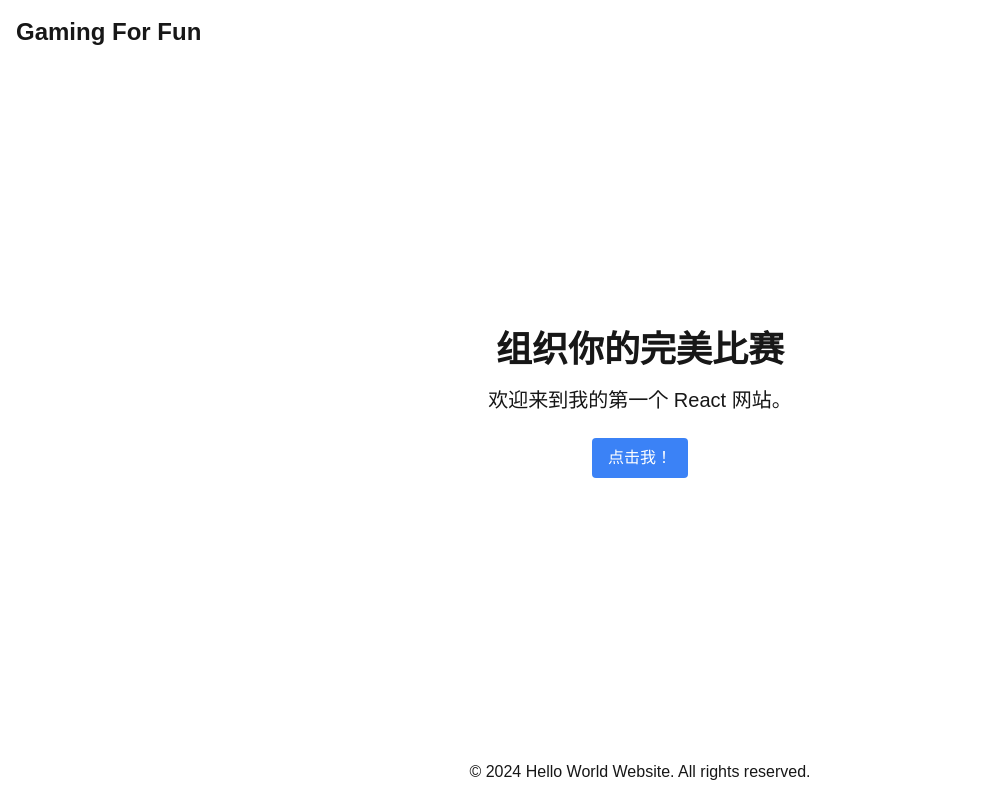
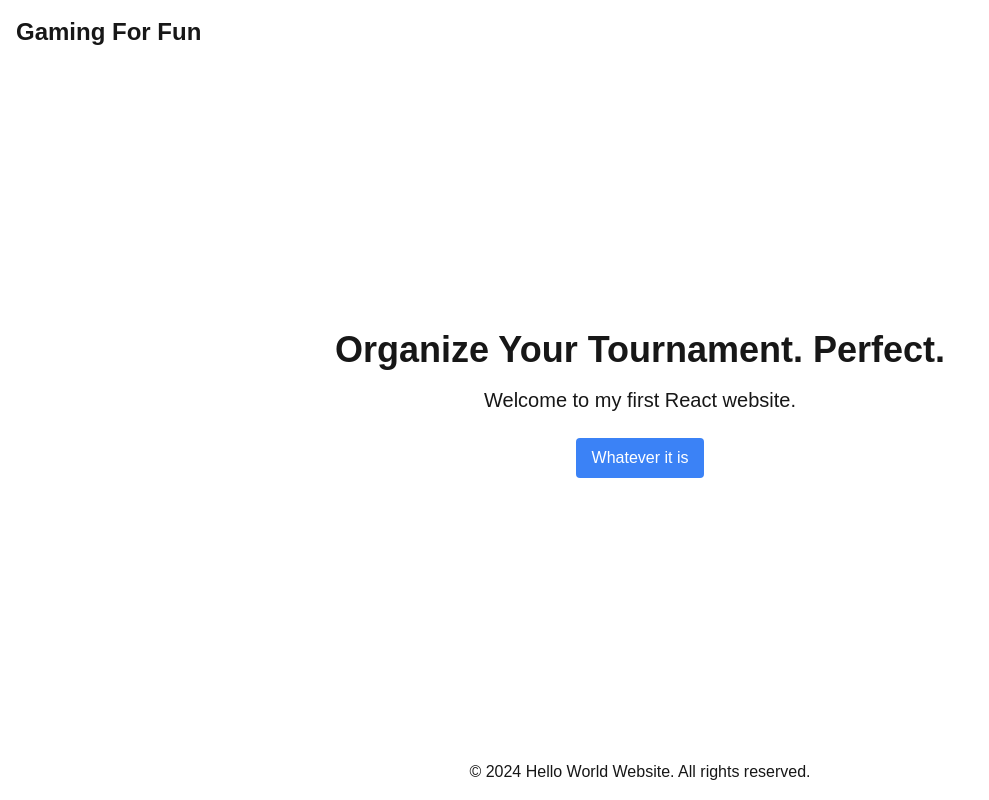
Before and after one commit to audhepburn/next-app, a Next.js app: page / in a window 1280 px wide. Shown: the whole page, without its empty margins (0-989 px from the left). Built offline with nearby package versions, Linux system fonts and the light colour scheme.

Commit message:
modify page.tsx 2nd time

```diff
--- a/app/page.tsx
+++ b/app/page.tsx
@@ -1,13 +1,13 @@
-"use client"; // 添加这行来声明这是一个客户端组件
-
+// import { Button } from "@/components/ui/button"
+"use client";
 import { useState } from "react"
 
 export default function Component() {
-  const [message, setMessage] = useState("") // 现在可以使用 useState 了
+  const [message, setMessage] = useState("") // 添加状态来存储消息
 
   // 添加点击事件处理函数
   const handleClick = () => {
-    setMessage("你点击了按钮！")
+    setMessage("你赢了")
   }
 
   return (
@@ -18,14 +18,12 @@ export default function Component() {
         </div>
       </header>
       <main className="flex-grow container mx-auto px-4 py-8 flex flex-col items-center justify-center">
-        <h2 className="text-4xl font-bold mb-4">组织你的完美比赛</h2>
-        <p className="text-xl mb-6">欢迎来到我的第一个 React 网站。</p>
-        {/* 使用原生的 button 元素替代 Button 组件 */}
-        <button
-          onClick={handleClick}
+        <h2 className="text-4xl font-bold mb-4">Organize Your Tournament. Perfect. </h2>
+        <p className="text-xl mb-6">Welcome to my first React website.</p>
+        <button onClick={handleClick}
           className="px-4 py-2 bg-blue-500 text-white rounded hover:bg-blue-600 transition-colors"
         >
-          点击我！
+          Whatever it is
         </button>
         {message && <p className="mt-4 text-lg">{message}</p>} {/* 显示消息 */}
       </main>
```
